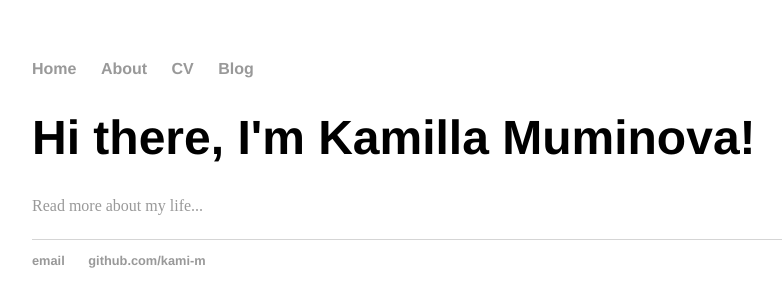
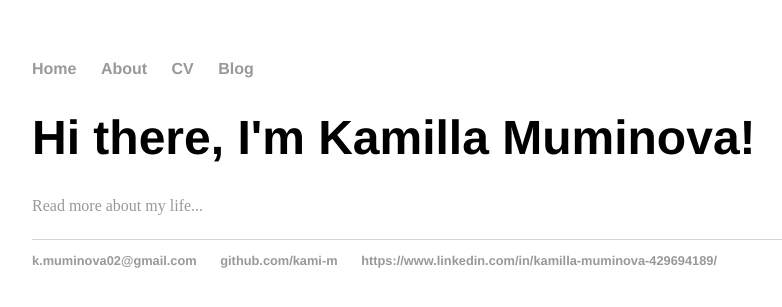
Before and after one commit to kami-m/kami-m.github.io, a Jekyll site: the page built from index.html, in a window 1280 px wide. Shown: the top 307 px of the page, without its empty margins (160-942 px from the left). Built offline with Jekyll 4.4.1, drawn with Linux system fonts in a browser that asks for light colours.

Commit message:
modified css

```diff
--- a/_layouts/default.html
+++ b/_layouts/default.html
@@ -21,8 +21,9 @@
 			</div><!-- /.container -->
 			<footer>
 	    		<ul>
-	        		<li><a href="mailto:k.muminova02@gmail.com">email</a></li>
+	        		<li><a href="mailto:k.muminova02@gmail.com">k.muminova02@gmail.com</a></li>
 	        		<li><a href="https://github.com/kami-m">github.com/kami-m</a></li>
+                    <li><a href="My Linked-in">https://www.linkedin.com/in/kamilla-muminova-429694189/</a></li>
 				</ul>
 			</footer>
 		</body>
```
